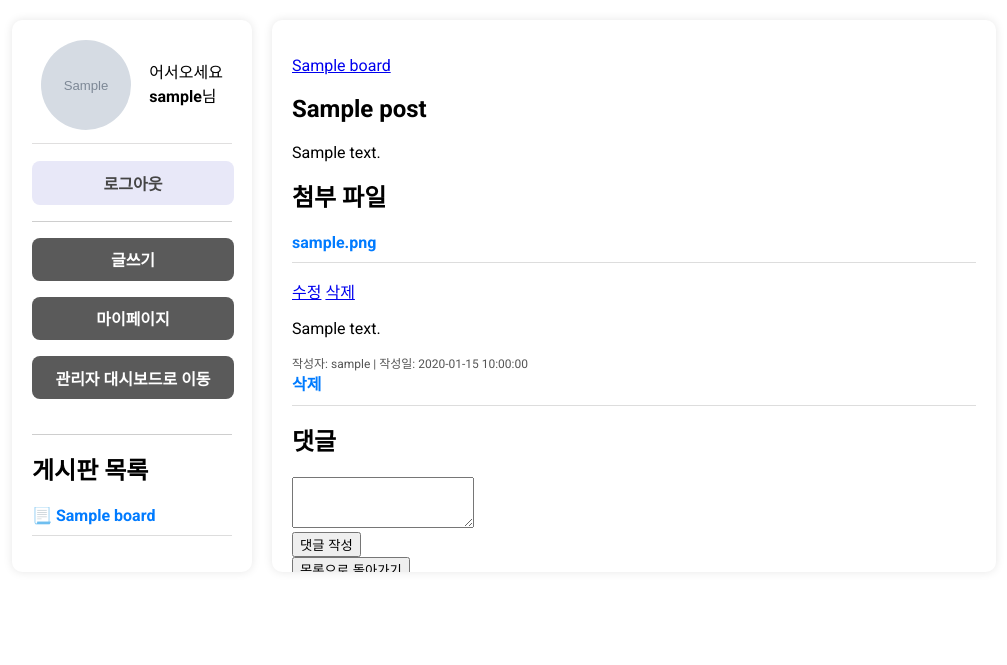
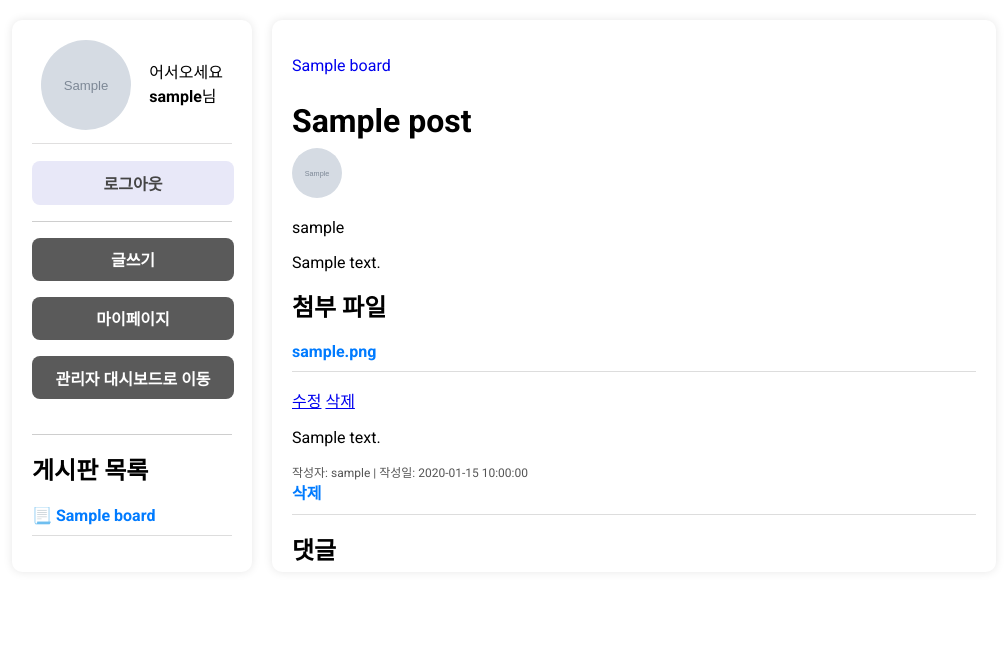
Before and after one commit to guanjoer/community-site, a PHP site: page /post.php?id=1 in a window 1280 px wide. Shown: the part 98-763 px from the top of the page, without its empty margins (136-1143 px from the left). Run offline with PHP 8.4, Linux system fonts and the light colour scheme; the visitor is signed in with stand-in values (Sample User, id 1); tables that the repository leaves empty hold one stand-in row (values such as "Sample post"); grey boxes marked "Sample" are stand-in pictures; some web fonts are replaced.

Commit message:
Update styles

```diff
--- a/mypage.php
+++ b/mypage.php
@@ -97,8 +97,10 @@ if ($_SERVER['REQUEST_METHOD'] === 'POST') {
         function previewImage(event) {
             const reader = new FileReader();
             reader.onload = function(){
-                const output = document.getElementById('profile-preview');
+                const output = document.getElementById('profile-preview-2');
                 output.src = reader.result;
+                output.style.borderRadius = '50%';
+                output.style.objectFit = 'cover';
             }
             reader.readAsDataURL(event.target.files[0]);
         }
@@ -121,7 +123,7 @@ if ($_SERVER['REQUEST_METHOD'] === 'POST') {
         <input type="email" id="email" name="email" value="<?php echo htmlspecialchars($user['email']); ?>" required><br>
 
         <label for="profile_image">PROFILE IMAGE</label><br>
-        <img id="profile-preview" src="uploads/<?php echo !empty($user['profile_image']) ? htmlspecialchars($user['profile_image']) : 'default.png'; ?>" alt="프로필 이미지" width="100" height="100"><br>
+        <img id="profile-preview-2" src="uploads/<?php echo !empty($user['profile_image']) ? htmlspecialchars($user['profile_image']) : 'default.png'; ?>" alt="프로필 이미지" width="100" height="100"><br>
         <input type="file" id="profile_image" name="profile_image" accept="image/*" onchange="previewImage(event)"><br>
 
         <h2>CHAGE PASSWORD</h2>
--- a/post.php
+++ b/post.php
@@ -11,10 +11,19 @@ $stmt = $pdo->prepare("SELECT * FROM posts WHERE id = ?");
 $stmt->execute([$post_id]);
 $post = $stmt->fetch();
 
+
+// 유저 정보 가져오기
+
+$post_user_id = $post['user_id'];
+$stmt = $pdo->prepare("SELECT * FROM users WHERE id = ?");
+$stmt->execute([$post_user_id]);
+$post_user = $stmt->fetch();
+
 if (!$post) {
     echo "<script>alert('존재하지 않는 게시글입니다.'); window.location.href='index.php';</script>";
     exit();
 }
+
 
 // 댓글 작성 처리
 if ($_SERVER['REQUEST_METHOD'] === 'POST' && isset($_POST['comment_content'])) {
@@ -60,6 +69,7 @@ $board = $stmt->fetch();
     <link href="https://fonts.googleapis.com/css2?family=New+Amsterdam&family=Roboto:ital,wght@0,100;0,300;0,400;0,500;0,700;0,900;1,100;1,300;1,400;1,500;1,700;1,900&display=swap" rel="stylesheet">
 
     <link rel="stylesheet" href="styles/base.css">
+    <link rel="stylesheet" href="styles/post.css">
 </head>
 <body>
     <?php require_once 'header.php' ?>
@@ -68,10 +78,13 @@ $board = $stmt->fetch();
         <?php require_once 'sidebar.php'?>
 
         <section id="content">
-
-            <p><a href="board.php?id=<?php echo $board['id']; ?>"><?= $board['name']; ?></a></p>
+            <p class="board-name"><a href="board.php?id=<?php echo $board['id']; ?>"><?= $board['name']; ?></a></p>
             <h1><?php echo htmlspecialchars($post['title']); ?></h1>
-            <p><?php echo htmlspecialchars($post['content']); ?></p>
+            <?php if (isset($_SESSION['user_id'])): ?>
+				<img id="post-profile" src="uploads/<?php echo !empty($post_user['profile_image']) ? htmlspecialchars($post_user['profile_image']) : 'default.png'; ?>" alt="프로필 이미지">
+            <?php endif; ?>
+            <p><?php echo $post_user['username'] ?></p>
+            <p class="post-content"><?php echo htmlspecialchars($post['content']); ?></p>
 
             <?php if (!empty($files)): ?>
                 <h2>첨부 파일</h2>
--- a/styles/mypage.css
+++ b/styles/mypage.css
@@ -59,3 +59,8 @@ button {
 button:hover {
 	background-color: #6b6b6b;
 }
+
+#profile-preview-2 {
+	border-radius: 50%;
+    object-fit: cover;
+}
--- a/styles/post.css
+++ b/styles/post.css
@@ -0,0 +1,15 @@
+.board-name a{
+	text-decoration: none;
+}
+
+h1 {
+	font-size: 2rem;
+	margin-bottom: 0.5rem;
+}
+
+#post-profile {
+	width: 50px;
+	height: 50px;
+	border-radius: 50%;
+    object-fit: cover;
+}
```
Also changed, not shown: 1 other file.
